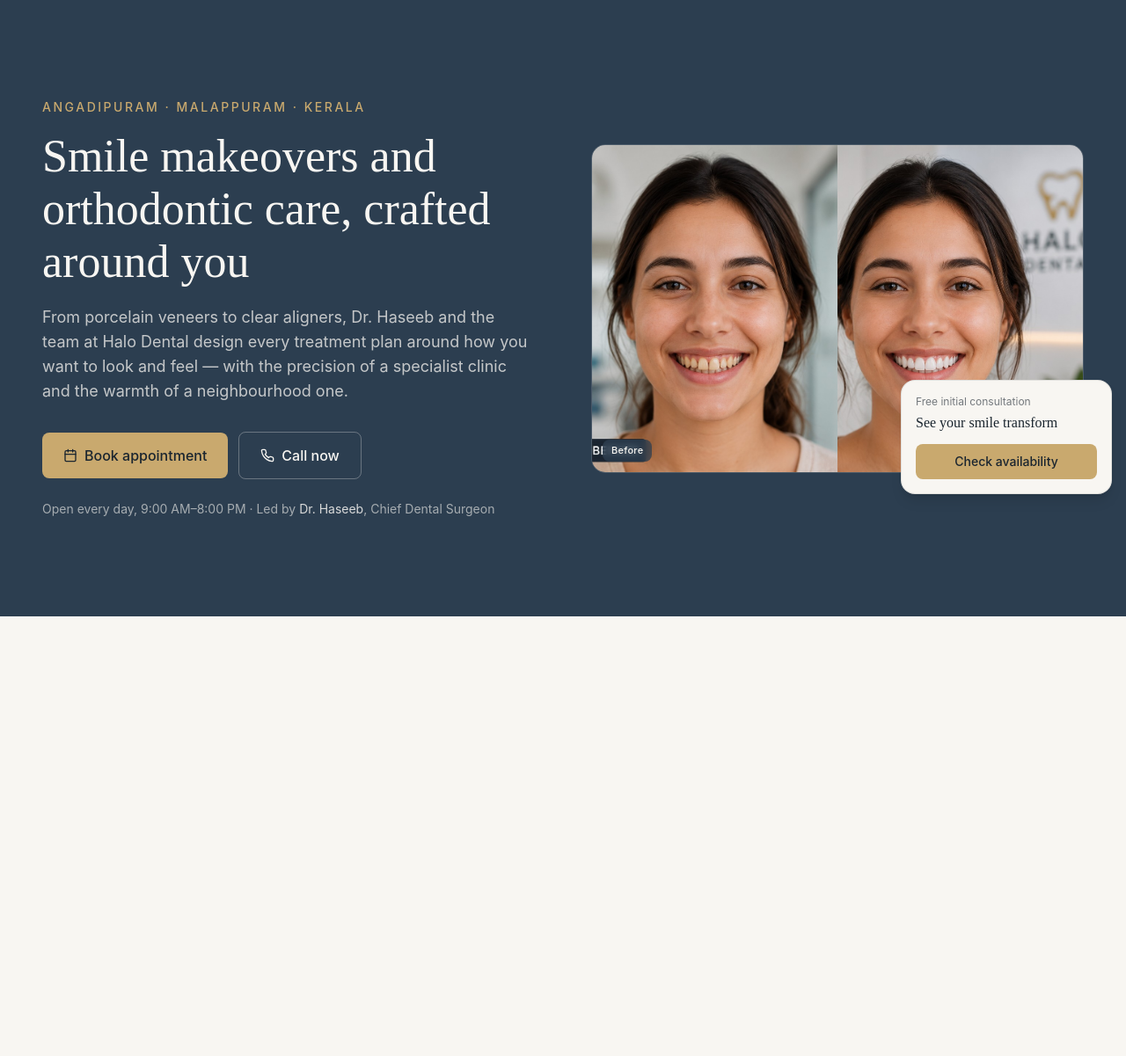
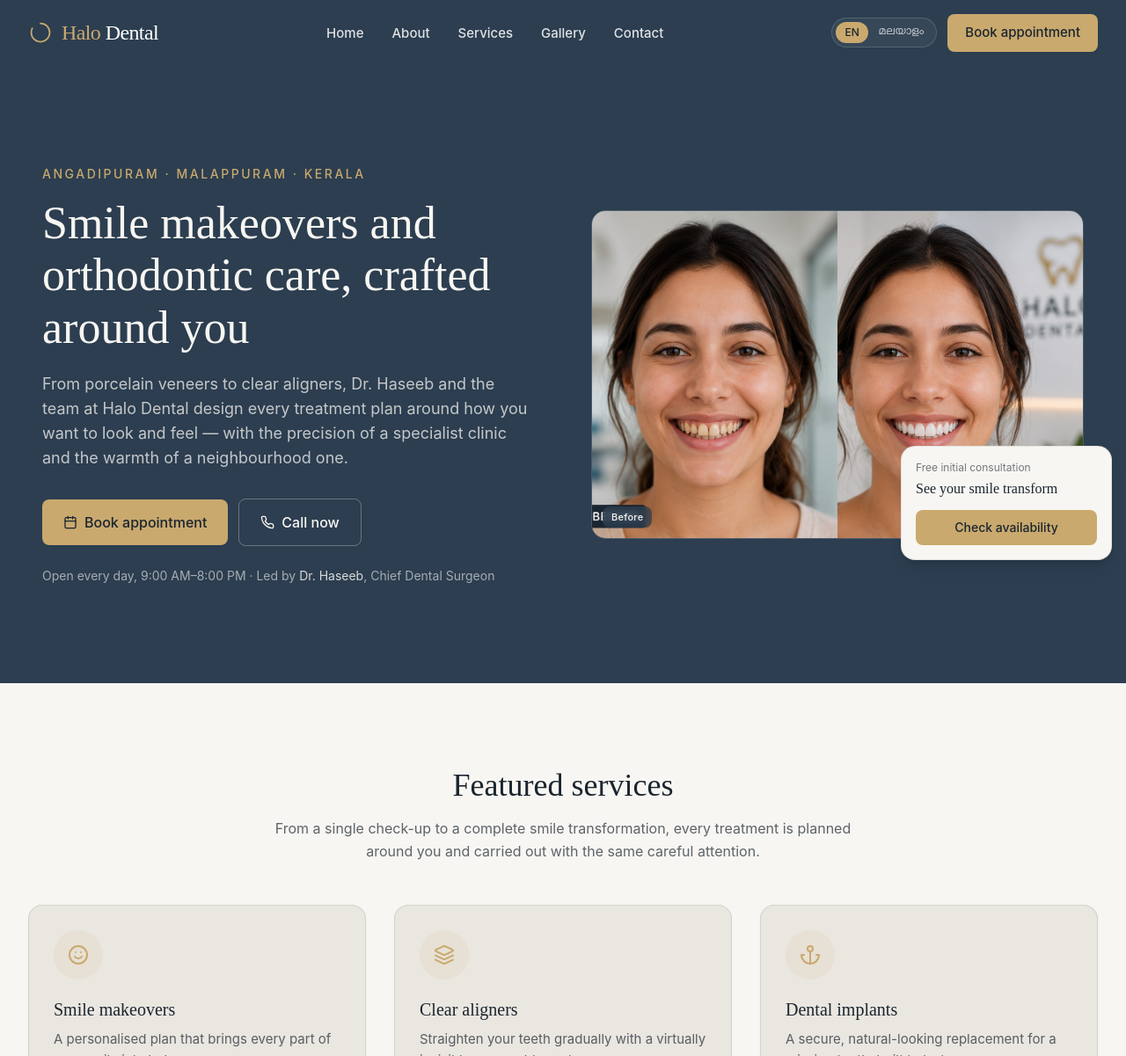
Before and after one commit to ryantomk/halo-dental, a Next.js app: page /en in a window 1280 px wide. Shown: the top 1201 px of the page at 88% size. Before the commit the page ends 800 px from the top, so only its background shows below. Built offline with nearby package versions, Linux system fonts and the light colour scheme.

Commit message:
Updated header component

```diff
--- a/app/[locale]/(public)/page.tsx
+++ b/app/[locale]/(public)/page.tsx
@@ -1,5 +1,7 @@
 import type { Metadata } from "next";
+import Header from "@/components/layout/Header";
 import Hero from "@/components/marketing/Hero";
+import ServiceGrid from "@/components/marketing/ServiceGrid";
 
 export const metadata: Metadata = {
   title: "Halo Dental Cosmetic & Orthodontic Centre",
@@ -7,8 +9,12 @@ export const metadata: Metadata = {
 
 export default function Page() {
   return (
-    <main>
-      <Hero />
-    </main>
+    <>
+      <Header />
+      <main>
+        <Hero />
+        <ServiceGrid />
+      </main>
+    </>
   );
 }
--- a/components/layout/Header.tsx
+++ b/components/layout/Header.tsx
@@ -6,7 +6,7 @@ import { usePathname } from "next/navigation";
 import { useTranslations } from "next-intl";
 import { Menu, X } from "lucide-react";
 import { cn } from "@/lib/utils";
-import { defaultLocale } from "@/lib/i18n";
+import { defaultLocale, locales, localeNames, type Locale } from "@/lib/i18n";
 
 const NAV_LINKS = [
   { key: "home", path: "/" },
@@ -15,6 +15,52 @@ const NAV_LINKS = [
   { key: "gallery", path: "/gallery" },
   { key: "contact", path: "/contact" },
 ] as const;
+
+const linkClasses =
+  "focus-visible:outline-none focus-visible:ring-2 focus-visible:ring-brand-gold focus-visible:ring-offset-2 focus-visible:ring-offset-brand-midnight";
+
+// EN / മലയാളം toggle — switches locale while staying on the same page.
+// Shared between the desktop row and the mobile panel so both stay in sync.
+function LanguageToggle({
+  currentLocale,
+  localelessPath,
+  className,
+}: {
+  currentLocale: Locale;
+  localelessPath: string;
+  className?: string;
+}) {
+  return (
+    <div
+      role="group"
+      aria-label="Language"
+      className={cn("inline-flex items-center gap-0.5 rounded-full border border-white/15 bg-white/5 p-1", className)}
+    >
+      {locales.map((loc) => {
+        const isCurrent = loc === currentLocale;
+        const targetPrefix = loc === defaultLocale ? "" : `/${loc}`;
+
+        return (
+          <Link
+            key={loc}
+            href={localelessPath === "/" ? targetPrefix || "/" : `${targetPrefix}${localelessPath}`}
+            hrefLang={loc}
+            lang={loc}
+            aria-current={isCurrent ? "true" : undefined}
+            aria-label={`Switch to ${localeNames[loc]}`}
+            className={cn(
+              "rounded-full px-2.5 py-1 text-xs font-medium transition-colors",
+              linkClasses,
+              isCurrent ? "bg-brand-gold text-brand-charcoal" : "text-white/70 hover:text-white"
+            )}
+          >
+            {loc === "en" ? "EN" : localeNames[loc]}
+          </Link>
+        );
+      })}
+    </div>
+  );
+}
 
 export default function Header() {
   const t = useTranslations("nav");
@@ -68,9 +114,6 @@ export default function Header() {
     return () => window.removeEventListener("keydown", onKeyDown);
   }, [isOpen]);
 
-  const linkClasses =
-    "focus-visible:outline-none focus-visible:ring-2 focus-visible:ring-brand-gold focus-visible:ring-offset-2 focus-visible:ring-offset-brand-midnight";
-
   return (
     <header
       className={cn(
@@ -121,7 +164,9 @@ export default function Header() {
           </ul>
         </nav>
 
-        <div className="flex items-center gap-2">
+        <div className="flex items-center gap-3">
+          <LanguageToggle currentLocale={locale} localelessPath={localelessPath} className="hidden lg:inline-flex" />
+
           <Link
             href={href("/contact")}
             className={cn(
@@ -170,6 +215,10 @@ export default function Header() {
             </ul>
           </nav>
 
+          <div className="mt-4 flex justify-center">
+            <LanguageToggle currentLocale={locale} localelessPath={localelessPath} />
+          </div>
+
           <Link
             href={href("/contact")}
             className={cn(
--- a/components/marketing/ServiceGrid.tsx
+++ b/components/marketing/ServiceGrid.tsx
@@ -1,6 +1,140 @@
-// TODO: Implement ServiceGrid.
-// See halo-dental-technical-specification.md, Section 5 (Component structure).
+import Link from "next/link";
+import { getLocale } from "next-intl/server";
+import {
+  Anchor,
+  ArrowRight,
+  Layers,
+  ShieldCheck,
+  Smile,
+  Sparkles,
+  Stethoscope,
+  type LucideIcon,
+} from "lucide-react";
+import { cn } from "@/lib/utils";
+import { defaultLocale } from "@/lib/i18n";
 
-export default function ServiceGrid() {
-  return null;
+interface Service {
+  slug: string;
+  name: string;
+  description: string;
+  icon: LucideIcon;
 }
+
+// Placeholder copy matching the seeded `services` rows (slugs line up with
+// supabase/seed.sql). Swap for Supabase-fetched, locale-aware name /
+// short_description content once that's wired up — the Malayalam copy for
+// these six is still an open item, so this component stays English-only
+// for now rather than guessing at a translation.
+const SERVICES: Service[] = [
+  {
+    slug: "smile-makeovers",
+    name: "Smile makeovers",
+    description: "A personalised plan that brings every part of your smile into balance.",
+    icon: Smile,
+  },
+  {
+    slug: "clear-aligners",
+    name: "Clear aligners",
+    description: "Straighten your teeth gradually with a virtually invisible, removable system.",
+    icon: Layers,
+  },
+  {
+    slug: "dental-implants",
+    name: "Dental implants",
+    description: "A secure, natural-looking replacement for a missing tooth, built to last.",
+    icon: Anchor,
+  },
+  {
+    slug: "root-canal-treatment",
+    name: "Root canal treatment",
+    description: "Gentle, modern care that relieves pain and saves an infected tooth.",
+    icon: ShieldCheck,
+  },
+  {
+    slug: "teeth-whitening",
+    name: "Teeth whitening",
+    description: "Professional whitening for a noticeably brighter smile in a single visit.",
+    icon: Sparkles,
+  },
+  {
+    slug: "general-dentistry",
+    name: "General dentistry",
+    description: "Routine check-ups, cleanings and preventive care for the whole family.",
+    icon: Stethoscope,
+  },
+];
+
+const linkFocusClasses =
+  "focus-visible:outline-none focus-visible:ring-2 focus-visible:ring-brand-gold focus-visible:ring-offset-2";
+
+export default async function ServiceGrid() {
+  // Server Component — no interactivity needed, so the locale comes from
+  // next-intl/server. Header.tsx uses the client-side pathname version of
+  // this same "as-needed" prefix logic since it needs it for active-link
+  // state; this mirrors it for a server-rendered section.
+  const locale = await getLocale();
+  const prefix = locale === defaultLocale ? "" : `/${locale}`;
+
+  return (
+    <section aria-labelledby="services-heading" className="bg-brand-linen py-20 sm:py-24">
+      <div className="mx-auto max-w-7xl px-4 sm:px-6 lg:px-8">
+        <div className="mx-auto max-w-2xl text-center">
+          <h2 id="services-heading" className="font-display text-3xl text-brand-charcoal sm:text-4xl">
+            Featured services
+          </h2>
+          <p className="mt-4 text-base leading-relaxed text-brand-charcoal/70">
+            From a single check-up to a complete smile transformation, every treatment is planned
+            around you and carried out with the same careful attention.
+          </p>
+        </div>
+
+        <ul className="mt-12 grid grid-cols-1 gap-6 sm:grid-cols-2 sm:gap-8 lg:grid-cols-3">
+          {SERVICES.map((service) => (
+            <li key={service.slug} className="h-full">
+              <Link
+                href={`${prefix}/services/${service.slug}`}
+                className={cn(
+                  "group flex h-full flex-col rounded-lg border border-brand-charcoal/10 bg-brand-ivory p-6 shadow-sm transition-all hover:-translate-y-1 hover:shadow-md sm:p-7",
+                  linkFocusClasses,
+                  "focus-visible:ring-offset-brand-ivory"
+                )}
+              >
+                <span className="inline-flex h-14 w-14 items-center justify-center rounded-full bg-brand-gold/10">
+                  <service.icon className="h-6 w-6 text-brand-gold" aria-hidden="true" />
+                </span>
+
+                <h3 className="mt-5 font-display text-xl text-brand-charcoal">{service.name}</h3>
+
+                <p className="mt-2 flex-1 text-[15px] leading-relaxed text-brand-charcoal/70">
+                  {service.description}
+                </p>
+
+                <span className="mt-5 inline-flex items-center gap-1.5 text-sm font-medium text-brand-charcoal">
+                  Learn more
+                  <ArrowRight
+                    className="h-4 w-4 text-brand-gold transition-transform group-hover:translate-x-0.5"
+                    aria-hidden="true"
+                  />
+                </span>
+              </Link>
+            </li>
+          ))}
+        </ul>
+
+        <div className="mt-12 text-center">
+          <Link
+            href={`${prefix}/services`}
+            className={cn(
+              "inline-flex items-center gap-1.5 rounded-md text-[15px] font-medium text-brand-charcoal underline-offset-4 hover:underline",
+              linkFocusClasses,
+              "focus-visible:ring-offset-brand-linen"
+            )}
+          >
+            View all services
+            <ArrowRight className="h-4 w-4 text-brand-gold" aria-hidden="true" />
+          </Link>
+        </div>
+      </div>
+    </section>
+  );
+}
```
